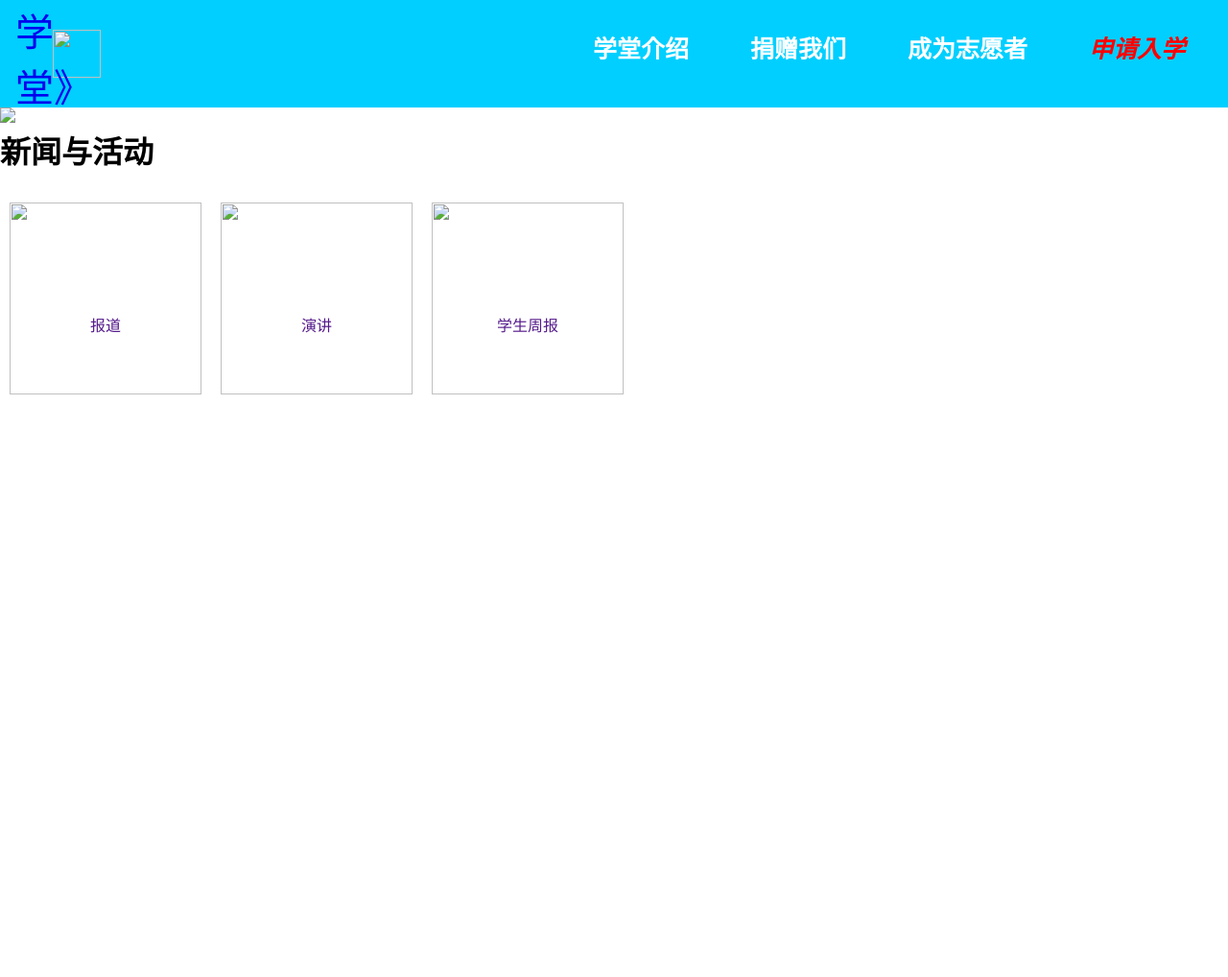
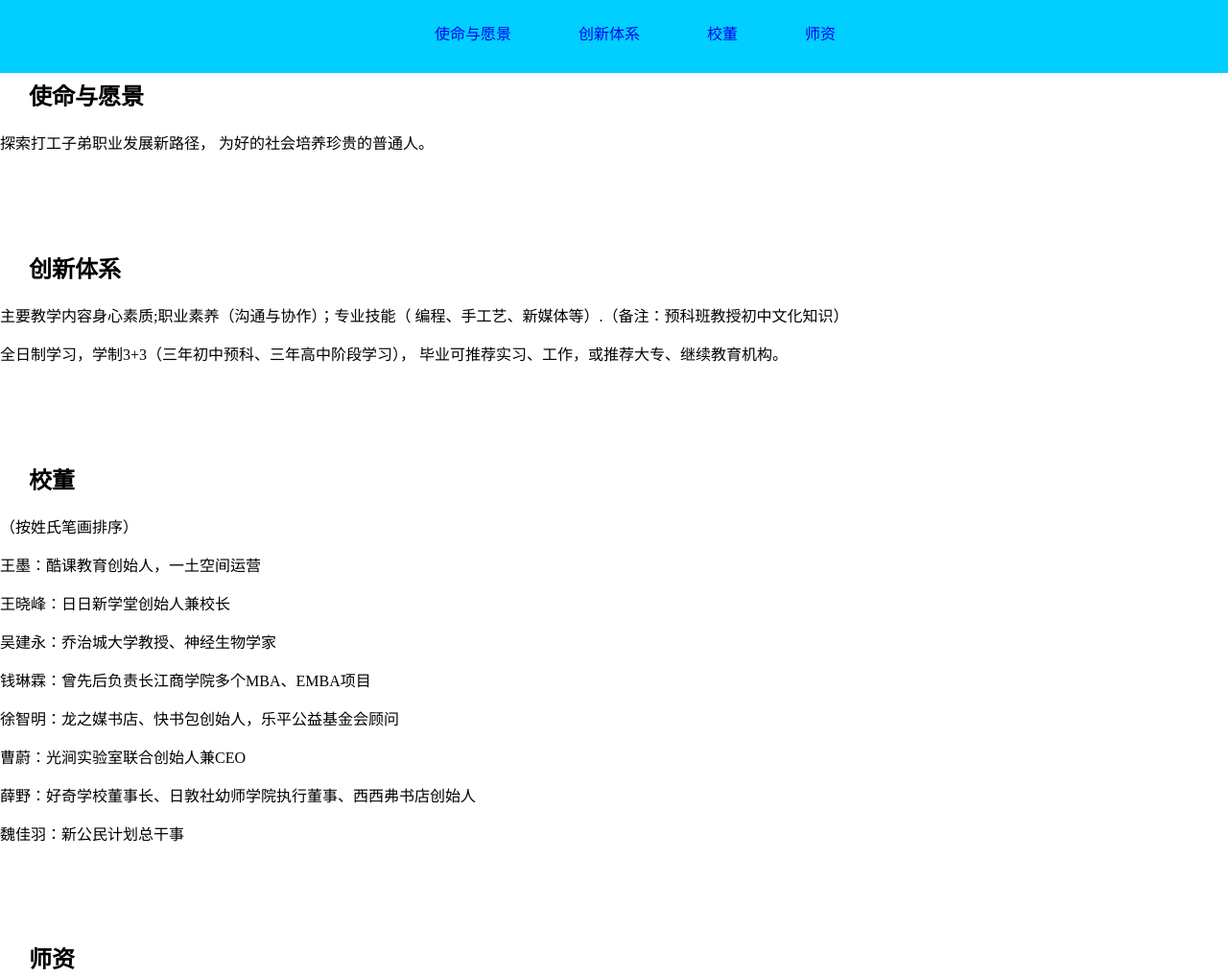
Before and after one commit to YAnLig7/-xuetangjieshao, a plain HTML site: page index.html in a window 1280 px wide. Shown: the top 1018 px of the page at 96% size. Before the commit the page ends 800 px from the top, so only its background shows below. Drawn offline with Linux system fonts and the light colour scheme.

Commit message:
Update index.html

```diff
--- a/index.html
+++ b/index.html
@@ -1,111 +1,137 @@
   <html>
           <head>
-        <meta charset="UTF-8">
-        <title>实务学堂</title>
-        <style>body { overflow-y:scroll; margin:0%;
-            padding:0%; }
-            .swxt { background-color:#00CFFF;
-                padding:15px;
-                clear:left;}
-            a {text-decoration:none;}
-            .ul {overflow:hidden;
-                text-align:right; } li {font-size:25px;
-                font-weight:bold;
-                margin:30px;
-                display:inline; }
-
-        </style>
-    </head>
-<body><div class="swxt">
-          <ul class="ul"><a href="https://yanlig7.github.io/kidsdoit/">
- <li> <img src="swxt.jpg" width="50px;" height="50px;" style="float:left;"></li> </a>
-            <li><a href="#https://yanlig7.github.io/xuetangjieshao/"  style="color:white;" id="#https://yanlig7.github.io/xuetangjieshao/">学堂介绍</a></li>
-            <li><a href="https://yanlig7.github.io/xuetangjieshao/"  target="_blank" style="color:white;">捐赠我们</a></li>
-            <li><a href="https://yanlig7.github.io/xuetangjieshao/"  target="_blank" style="color:white;">成为志愿者</a></li>
-            <li><a href="https://yanlig7.github.io/xuetangjieshao/"  target="_blank" style="color:red;"><em>申请入学</em></a></li>
-          </ul></div>
-    </body>
-</html>
-
-<html>
-    <head>
+              <title>Challenge: Write a Poem</title>
               <meta charset="utf-8">
-        <title>"实务学堂纪录片"</title>
               <style>
-        .wenzi{
+                  #xxx{
+                      margin:-8px;
+                      padding: 30px;
+                      background:#00CFFF;
                       text-align:center;
-                font-size:40;
-                position:absolute;
-                z-index:1;
-                bottom:10px;
-                margin-left:auto;
-                margin-right:auto;
+                      position:fixed;
                       width:100%;
                   }
-        .tupian{
-                position:absolute;
-                z-index:2;
+                  body{
+                      margin:0px;
                   }
                   a{
-            text-decoration:none;
+                      text-decoration: none;
+                  }
+
+                  #sss{
+                      margin:33px;
+
+                  }
+                  #q{
+                      margin:33px;
+
+                  }
+                  #w{
+                      margin:33px;
+
+                  }
+                  #e{
+                      margin:33px;
+
+                  }
+                  #ss{
+                      margin-left:30px;
+                      padding-top:81px;
+                  }
+                  #c{
+                       margin-left:30px;
+                       padding-top:81px;
+                  }
+                  #x{
+                       margin-left:30px;
+                       padding-top:81px;
+                  }
+                  #z{
+                       margin-left:30px;
+                       padding-top:81px;
+                  }
+                  .li{
+
                   }
               </style>
           </head>
+          <body>
+          <div id='xxx'>
+          <span id='sss'><a href="#ss">使命与愿景</a></span>
+          <span id='q'><a href="#c">创新体系</a></span>
+          <span id='w'><a href="#x">校董</a></span>
+          <span id='e'><a href="#z">师资</a></span>
+          </div>
+              <div class="li">
+          <h2 id="ss">使命与愿景</h2>
+          <p>  探索打工子弟职业发展新路径， 为好的社会培养珍贵的普通人。   </p>
+          <h2 id="c"> 创新体系 </h2>
+          <p> 主要教学内容身心素质;职业素养（沟通与协作）；专业技能（ 编程、手工艺、新媒体等）.（备注：预科班教授初中文化知识）
+       </p>
+       <p> 全日制学习，学制3+3（三年初中预科、三年高中阶段学习）， 毕业可推荐实习、工作，或推荐大专、继续教育机构。</p>
+          <h2 id="x"> 校董 </h2>（按姓氏笔画排序）
 
-      <body>
-        <div class= "tupian">
-            <img src="weixin.jpg">
-                <span class="wenzi">
-                    <a href="https://v.qq.com/x/page/u0689idxp24.html">点击文字观看 创校记录片《不一样的学堂》</a>
-                </span>
-        </div>
+          <p>王墨：酷课教育创始人，一土空间运营 </p>
 
-    </body>
-</html>
 
-<html>
-   <head>
-      <meta charset="utf-8">
-   <style>
-  .bar {
-      line-height:100px;
-   position: relative;
-   margin: 10px;
-  }
-  .bar p {
-      line-height:100px;
-   position: absolute;
-   margin-left: auto;
-   margin-right:auto;
-   bottom: 5px;
-   width: 100%;
-   text-align:center;
-  }
-  .foo {
-      line-height:100px;
-        display:flex;
-  }
-   </style>
-   </head>
+      <p>王晓峰：日日新学堂创始人兼校长</p>
 
-   <body>
-     <h1>新闻与活动</h1>
-  <div class="foo">
-  <div class="bar">
-   <p><a href="">报道</a></p>
-   <img src="564200022661415842.jpg" width="200" height="200">
 
-  </div>
-  <div class="bar">
-   <p><a href="">演讲</a></p>
-   <img src="210556937732948043.jpg" width="200" height="200">
+      <p>吴建永：乔治城大学教授、神经生物学家</p>
 
-  </div>
-  <div class="bar">
-   <p><a href="">学生周报</a></p>
-   <img src="97476017875882188.jpg" width="200" height="200">
 
-  </div>
+      <p>钱琳霖：曾先后负责长江商学院多个MBA、EMBA项目</p>
+
+
+      <p>徐智明：龙之媒书店、快书包创始人，乐平公益基金会顾问</p>
+
+
+      <p>曹蔚：光涧实验室联合创始人兼CEO</p>
+
+
+      <p>薛野：好奇学校董事长、日敦社幼师学院执行董事、西西弗书店创始人</p>
+
+
+      <p>魏佳羽：新公民计划总干事</p >
+      <h2 id="z">师资</h2>
+      <img src="https://lichengjie0307.github.io/640%20(1).webp/kedou">
+      <p>写作：欧阳艳琴（实务学堂联合创始人、校长，原财新调查记者）</p>
+
+
+      <p>阅读：张鑫（实务学堂联合创始人、教学主管，书评作者）</p>
+
+
+      <p>编程：陈一帅（北京交通大学硕导）、魏林（IT工程师）</p>
+
+
+      <p>设计：王墨（实务学堂校董、联合创始人，酷课教育创始人、一土空间运营，英国皇艺硕士）</p>
+
+
+      <p>职业素养：曹蔚（实务学堂校董、光涧实验室CEO）、刘天媛（光涧实验室项目经理）</p>
+
+
+      <p>玻璃艺术：王永乐（浅白艺术工作室创始人）、彭怡（灯工玻璃艺术家、天津美术学院讲师）</p>
+
+
+      <p>心理：邓泊&涂育红（手拉手社会工作室）</p>
+
+
+      <p>生理：韩雪梅（实务学堂教务主管，希希学园创始人）</p>
+
+
+      <p>英语：郝晓静（曾在中小学及英语培训学校任教师及教学管理）、卢箫（曾在英语培训学校任教师及教学管理）</p>
+
+
+      <p>数学：张纯（北京邮电大学硕士，从事通信技术领域工作）</p>
+
+
+      <p>戏剧：周蕾（即兴戏剧演员）</p>
+
+
+      <p>天文：高爽（科普作者，曾是北京师范大学讲师）</p>
+
+
+      <p>物理：沈远茂（北京邮电大学博士、讲师）</p>
        </div>
        </body>
 </html>
```
Lines whose indentation alone changed are shown as unchanged.
